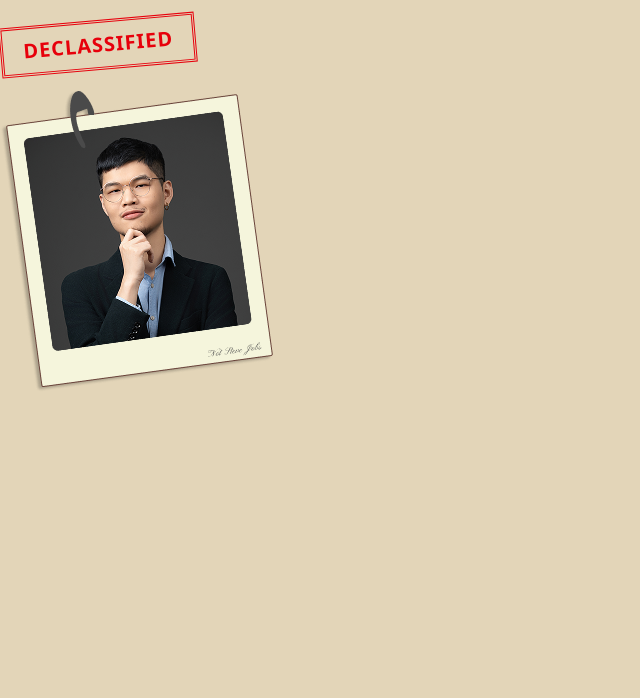
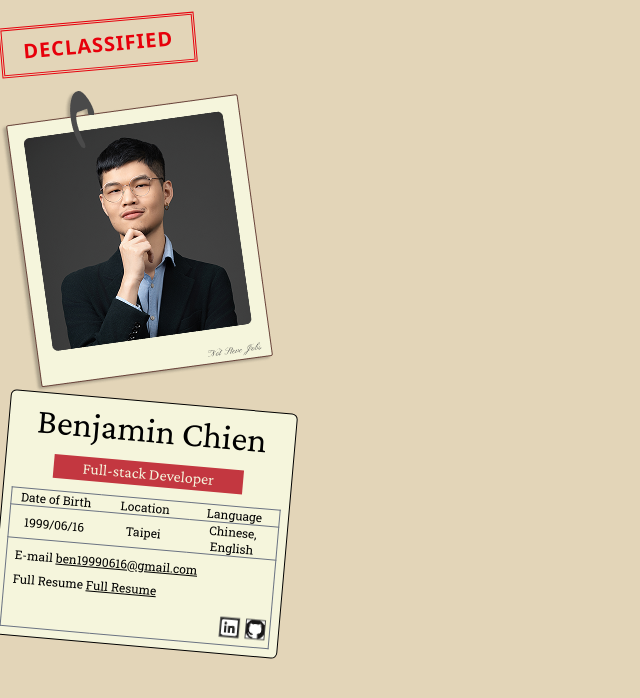
Before and after one commit to BenjaminChien/Agent_Benjamin, a React (Vite) app: page / in a window 1280 px wide. Shown: the top 698 px of the page, without its empty margins (0-640 px from the left). Built offline with nearby package versions, Linux system fonts and the light colour scheme.

Commit message:
Build Info component

```diff
--- a/src/App.css
+++ b/src/App.css
@@ -1,4 +1,5 @@
 @import "tailwindcss";
+
 /*
 #root {
   max-width: 1280px;
--- a/src/App.jsx
+++ b/src/App.jsx
@@ -1,11 +1,13 @@
 import './App.css'
 import Stamp from './stamp.jsx'
+import BasicInfo from './BasicInfo.jsx'
 
 function App() {
   return (
     <>
       <Stamp></Stamp>
       <img src="/profile_photo.png" alt="Profile_Photo"></img>
+      <BasicInfo></BasicInfo>
     </>
   )
 }
--- /dev/null
+++ b/src/BasicInfo.jsx
@@ -0,0 +1,51 @@
+const BasicInfo = ({info}) =>{
+    return(
+        <div className="w-2xs bg-Beige rounded-md border-1 border-solid p-2 mt-2 rotate-5">
+            {/*Card content*/}
+            <div className="space-y-3">
+                {/*Name*/}
+                <h1 className="text-4xl font-Title text-center">Benjamin Chien</h1>
+
+                {/*Title*/}
+                <div className="text-base font-Title text-Beige text-center px-10">
+                    <div className="bg-Crimson">Full-stack Developer</div>
+                </div>
+
+                {/*Detail table*/}
+                <table className="font-Content text-xs text-center table-fixed border-collapse w-full">
+                    <tbody>
+                        <tr className="border border-gray-500">
+                            <td className="">Date of Birth</td>
+                            <td className="">Location</td>
+                            <td className="">Language</td>
+                        </tr>
+                        <tr className="border border-gray-500">
+                            <td className="">1999/06/16</td>
+                            <td className="">Taipei</td>
+                            <td className="">Chinese, English</td>
+                        </tr>
+
+                        <tr className="border border-gray-500">
+                            <td colSpan={3} className="py-1">
+                                <div className="text-left px-2 py-1">
+                                    <span>E-mail </span>
+                                    <span className="underline">ben19990616@gmail.com</span>
+                                </div>
+                                <div className="text-left px-2 py-1">
+                                    <span>Full Resume </span>
+                                    <a className="underline" href="#">Full Resume</a>
+                                </div>
+                                <div className="text-right pt-2">
+                                    <a href="" className="inline-block pr-1"><img src="/linkedin.png" alt="Linkedin Link"/></a>
+                                    <a href="" className="inline-block pr-1"><img src="/github.png" alt="github Link"/></a>
+                                </div>
+                            </td>
+                        </tr>
+                    </tbody>
+                </table>
+            </div>
+        </div>
+    )
+}
+
+export default BasicInfo
--- a/src/Stamp.jsx
+++ b/src/Stamp.jsx
@@ -1,6 +1,6 @@
 function Stamp(){
     return(
-        <span class='inline-block text-red-600 text-xl font-bold tracking-wider border-3 border-double py-2 px-5 mt-5 mb-5 rotate-[-5deg]'>DECLASSIFIED</span>
+        <span className='inline-block text-red-600 text-xl font-bold tracking-wider border-3 border-double py-2 px-5 mt-5 mb-5 rotate-[-5deg]'>DECLASSIFIED</span>
     )
 }
 
--- a/src/index.css
+++ b/src/index.css
@@ -1,20 +1,26 @@
+@import url('https://fonts.googleapis.com/css2?family=Crimson+Pro:ital,wght@0,200..900;1,200..900&family=Roboto+Slab:wght@100..900&display=swap');
+
 @import "tailwindcss";
+
 
 :root {
   background-color: #E3D5B8;
+}
 
-  /* font-family: system-ui, Avenir, Helvetica, Arial, sans-serif;
-  line-height: 1.5;
-  font-weight: 400;
+@theme{
+  --font-Title: "Crimson Pro", "serif";
+  --font-Content: "Roboto Slab", "sans-serif";
 
-  color-scheme: light dark;
-  color: rgba(255, 255, 255, 0.87);
+  --color-Crimson: #C33740;
+  --color-Dark-Gray: #4A4A4A;
+  --color-Beige: #F5F5DC;
+  --color-Linen: #E3D5B8;
+  --color-Light-Brown: #D7A278;
+  --color-Saddle-Brown: #8B4513;
+  --color-Dark-Chocolate: #69433A;
+  --color-Teal-Blue: #679499;
+}
 
-  font-synthesis: none;
-  text-rendering: optimizeLegibility;
-  -webkit-font-smoothing: antialiased;
-  -moz-osx-font-smoothing: grayscale; */
-}
 /*
 
 a {
```
Also changed, not shown: public/github.png (added), public/linkedin.png (added).
